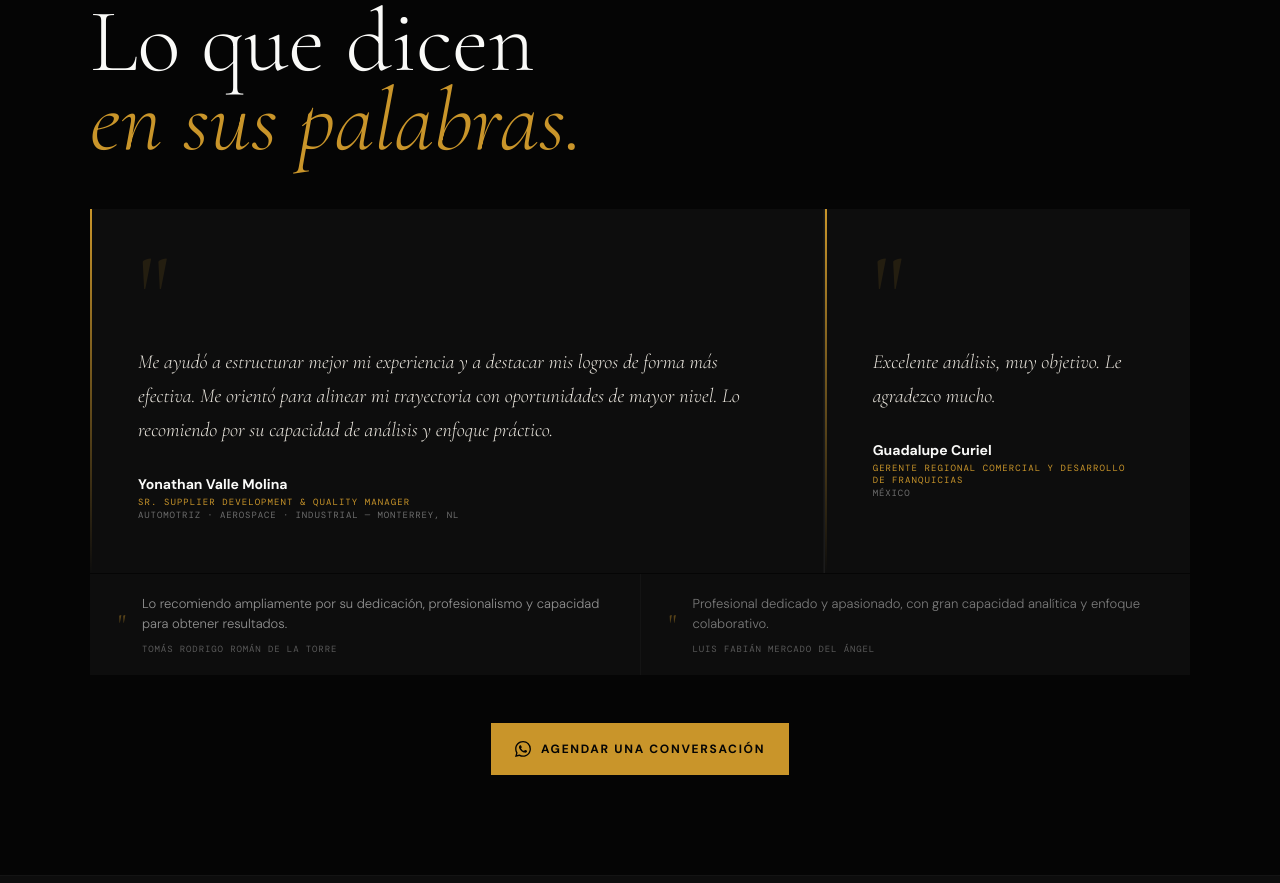
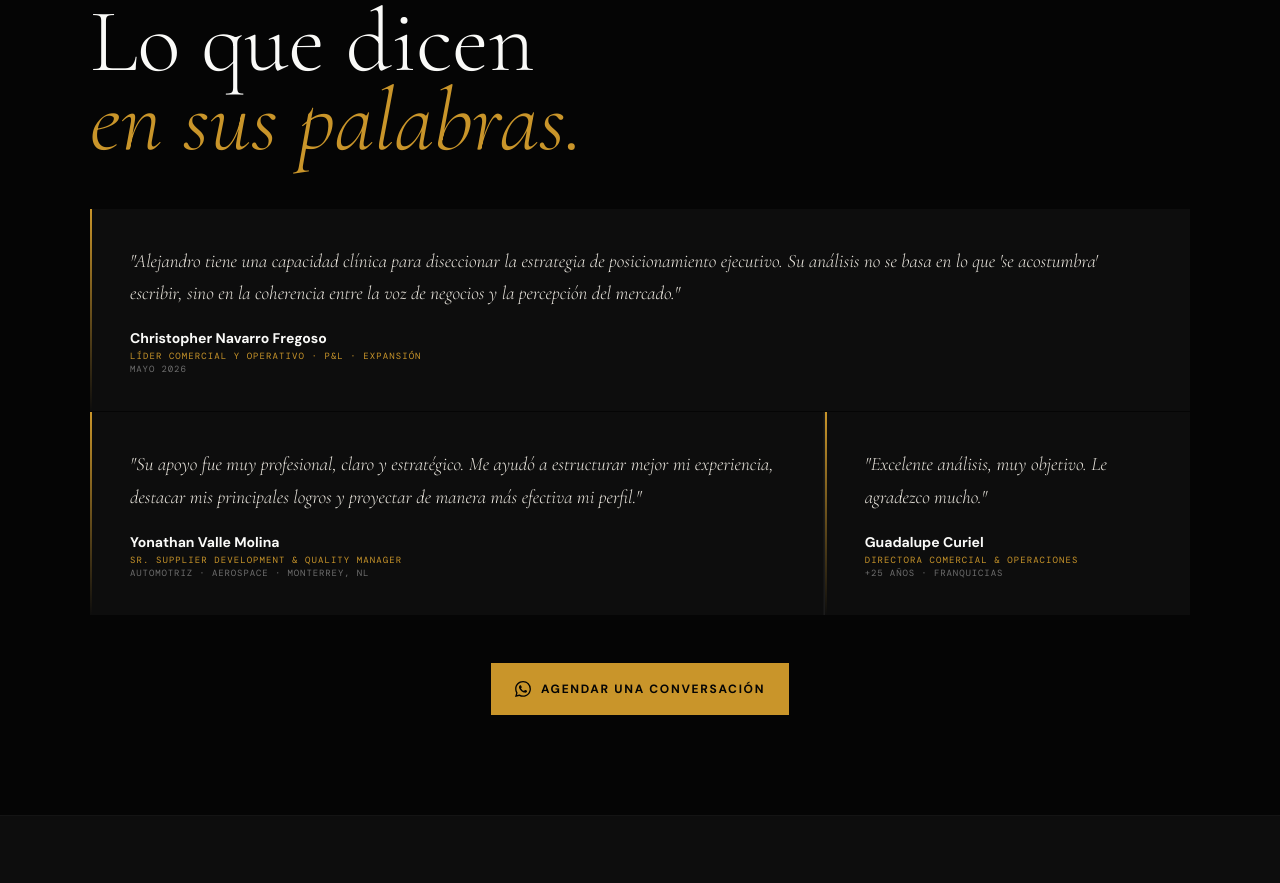
Before and after one commit to vivancoalejandro0407-hash/hirepilotmx, a website: page index.html in a window 1280 px wide. Shown: the part 1917-2800 px from the top of the page. Drawn offline with nearby package versions, Linux system fonts and the light colour scheme.

Commit message:
Add files via upload

```diff
--- a/index.html
+++ b/index.html
@@ -152,10 +152,10 @@ nav{position:fixed;top:0;left:0;right:0;z-index:100;display:flex;align-items:cen
 .prob-title{font-size:14px;font-weight:600;margin-bottom:10px;color:var(--white);}
 .prob-desc{font-size:13px;font-weight:300;line-height:1.8;color:rgba(255,255,255,0.65);}
 .prob-desc strong{color:var(--white);font-weight:500;}
-.testi-main{background:var(--black2);padding:52px 48px;position:relative;overflow:hidden;}
+.testi-main{background:var(--black2);padding:36px 40px;position:relative;overflow:hidden;}
 .testi-main::before{content:'';position:absolute;top:0;left:0;bottom:0;width:2px;background:linear-gradient(to bottom,var(--gold),transparent);}
-.testi-qmark{font-family:'Cormorant Garamond',serif;font-size:110px;line-height:0.6;color:var(--gold);opacity:0.12;margin-bottom:18px;user-select:none;}
-.testi-text{font-family:'Cormorant Garamond',serif;font-size:clamp(16px,2vw,20px);font-weight:300;font-style:italic;line-height:1.7;color:var(--white2);margin-bottom:28px;}
+.testi-qmark{display:none;}
+.testi-text{font-family:'Cormorant Garamond',serif;font-size:clamp(16px,2vw,19px);font-weight:300;font-style:italic;line-height:1.7;color:var(--white2);margin-bottom:20px;}
 .testi-name{font-size:14px;font-weight:600;color:var(--white);}
 .testi-role{font-family:'DM Mono',monospace;font-size:9px;letter-spacing:0.12em;text-transform:uppercase;color:var(--gold);margin-top:3px;}
 .testi-company{font-family:'DM Mono',monospace;font-size:9px;letter-spacing:0.1em;text-transform:uppercase;color:rgba(255,255,255,0.4);margin-top:1px;}
@@ -166,7 +166,9 @@ nav{position:fixed;top:0;left:0;right:0;z-index:100;display:flex;align-items:cen
 .ale-stat{padding:22px;background:var(--black2);text-align:center;}
 .ale-stat-num{font-family:'Cormorant Garamond',serif;font-size:44px;font-weight:300;color:var(--gold);line-height:1;}
 .ale-stat-lbl{font-family:'DM Mono',monospace;font-size:9px;letter-spacing:0.15em;text-transform:uppercase;color:var(--gray);}
-.ale-photo{width:100%;max-width:340px;aspect-ratio:4/5;object-fit:cover;object-position:center top;border:1px solid var(--border2);filter:grayscale(15%);display:block;}
+.ale-photo-wrap{position:relative;width:100%;max-width:340px;}
+.ale-photo-wrap::before{content:'';position:absolute;top:12px;left:12px;right:-12px;bottom:-12px;border:1px solid var(--border2);z-index:0;}
+.ale-photo{width:100%;aspect-ratio:1/1;object-fit:cover;object-position:center top;border:1px solid var(--gold);filter:grayscale(8%);display:block;position:relative;z-index:1;}
 .ale-quote{border:1px solid var(--border2);padding:40px;background:var(--black2);}
 .ale-qmark{font-family:'Cormorant Garamond',serif;font-size:80px;line-height:0.6;color:var(--gold);opacity:0.3;margin-bottom:14px;}
 .ale-qtext{font-family:'Cormorant Garamond',serif;font-size:clamp(16px,2vw,20px);font-weight:300;font-style:italic;line-height:1.6;color:var(--white2);margin-bottom:18px;}
@@ -260,6 +262,8 @@ footer{padding:40px 56px;background:var(--black);border-top:1px solid var(--bord
   .testi-main{padding:32px 20px;}
   footer{padding:28px 20px;flex-direction:column;text-align:center;}
   .ale-photo{max-width:100%;}
+  .ale-photo-wrap{max-width:100%;margin-bottom:12px;}
+  .ale-photo-wrap::before{display:none;}
   .empresa-grid{grid-template-columns:1fr;}
 
   /* Legibilidad mobile — textos más claros y grandes */
@@ -511,32 +515,31 @@ footer{padding:40px 56px;background:var(--black);border-top:1px solid var(--bord
   <div style="max-width:1100px;margin:0 auto;">
     <p class="sec-label">Quienes han trabajado con Alejandro Vivanco</p>
     <h2 class="sec-title" style="margin-bottom:48px;">Lo que dicen<br><em>en sus palabras.</em></h2>
-    <div style="display:grid;grid-template-columns:2fr 1fr;gap:1px;background:var(--border);margin-bottom:1px;" class="grid-testi">
+
+    <!-- Christopher — grande, solo -->
+    <div class="testi-main" style="margin-bottom:1px;">
+      <p class="testi-text">"Alejandro tiene una capacidad clínica para diseccionar la estrategia de posicionamiento ejecutivo. Su análisis no se basa en lo que 'se acostumbra' escribir, sino en la coherencia entre la voz de negocios y la percepción del mercado."</p>
+      <div class="testi-name">Christopher Navarro Fregoso</div>
+      <div class="testi-role">Líder Comercial y Operativo · P&amp;L · Expansión</div>
+      <div class="testi-company">Mayo 2026</div>
+    </div>
+
+    <!-- Yonathan y Guadalupe -->
+    <div style="display:grid;grid-template-columns:2fr 1fr;gap:1px;background:var(--border);margin-bottom:48px;" class="grid-testi">
       <div class="testi-main">
-        <div class="testi-qmark">"</div>
-        <p class="testi-text">Me ayudó a estructurar mejor mi experiencia y a destacar mis logros de forma más efectiva. Me orientó para alinear mi trayectoria con oportunidades de mayor nivel. Lo recomiendo por su capacidad de análisis y enfoque práctico.</p>
+        <p class="testi-text">"Su apoyo fue muy profesional, claro y estratégico. Me ayudó a estructurar mejor mi experiencia, destacar mis principales logros y proyectar de manera más efectiva mi perfil."</p>
         <div class="testi-name">Yonathan Valle Molina</div>
         <div class="testi-role">Sr. Supplier Development &amp; Quality Manager</div>
-        <div class="testi-company">Automotriz · Aerospace · Industrial — Monterrey, NL</div>
+        <div class="testi-company">Automotriz · Aerospace · Monterrey, NL</div>
       </div>
       <div class="testi-main" style="border-left:1px solid var(--border);">
-        <div class="testi-qmark">"</div>
-        <p class="testi-text">Excelente análisis, muy objetivo. Le agradezco mucho.</p>
+        <p class="testi-text">"Excelente análisis, muy objetivo. Le agradezco mucho."</p>
         <div class="testi-name">Guadalupe Curiel</div>
-        <div class="testi-role">Gerente Regional Comercial y Desarrollo de Franquicias</div>
-        <div class="testi-company">México</div>
+        <div class="testi-role">Directora Comercial &amp; Operaciones</div>
+        <div class="testi-company">+25 años · Franquicias</div>
       </div>
     </div>
-    <div style="display:grid;grid-template-columns:1fr 1fr;gap:1px;background:var(--border);margin-bottom:48px;" class="grid-2col">
-      <div style="background:var(--black2);padding:20px 28px;display:flex;align-items:center;gap:16px;">
-        <div style="font-family:'Cormorant Garamond',serif;font-size:28px;color:var(--gold);opacity:0.4;flex-shrink:0;">"</div>
-        <div><p style="font-size:13px;font-weight:300;color:rgba(255,255,255,0.55);line-height:1.6;margin-bottom:8px;">Lo recomiendo ampliamente por su dedicación, profesionalismo y capacidad para obtener resultados.</p><p style="font-family:'DM Mono',monospace;font-size:9px;letter-spacing:0.1em;text-transform:uppercase;color:var(--gray);">Tomás Rodrigo Román de la Torre</p></div>
-      </div>
-      <div style="background:var(--black2);padding:20px 28px;display:flex;align-items:center;gap:16px;">
-        <div style="font-family:'Cormorant Garamond',serif;font-size:28px;color:var(--gold);opacity:0.4;flex-shrink:0;">"</div>
-        <div><p style="font-size:13px;font-weight:300;color:rgba(255,255,255,0.45);line-height:1.6;margin-bottom:8px;">Profesional dedicado y apasionado, con gran capacidad analítica y enfoque colaborativo.</p><p style="font-family:'DM Mono',monospace;font-size:9px;letter-spacing:0.1em;text-transform:uppercase;color:var(--gray);">Luis Fabián Mercado del Ángel</p></div>
-      </div>
-    </div>
+
     <div style="text-align:center;">
       <a href="https://wa.me/523320658076?text=Quiero%20trabajar%20mi%20perfil" class="btn-wa" style="display:inline-flex;max-width:320px;" target="_blank">
         <svg class="wa-svg" viewBox="0 0 24 24" fill="currentColor"><path d="M17.472 14.382c-.297-.149-1.758-.867-2.03-.967-.273-.099-.471-.148-.67.15-.197.297-.767.966-.94 1.164-.173.199-.347.223-.644.075-.297-.15-1.255-.463-2.39-1.475-.883-.788-1.48-1.761-1.653-2.059-.173-.297-.018-.458.13-.606.134-.133.298-.347.446-.52.149-.174.198-.298.298-.497.099-.198.05-.371-.025-.52-.075-.149-.669-1.612-.916-2.207-.242-.579-.487-.5-.669-.51-.173-.008-.371-.01-.57-.01-.198 0-.52.074-.792.372-.272.297-1.04 1.016-1.04 2.479 0 1.462 1.065 2.875 1.213 3.074.149.198 2.096 3.2 5.077 4.487.709.306 1.262.489 1.694.625.712.227 1.36.195 1.871.118.571-.085 1.758-.719 2.006-1.413.248-.694.248-1.289.173-1.413-.074-.124-.272-.198-.57-.347m-5.421 7.403h-.004a9.87 9.87 0 01-5.031-1.378l-.361-.214-3.741.982.998-3.648-.235-.374a9.86 9.86 0 01-1.51-5.26c.001-5.45 4.436-9.884 9.888-9.884 2.64 0 5.122 1.03 6.988 2.898a9.825 9.825 0 012.893 6.994c-.003 5.45-4.437 9.884-9.885 9.884m8.413-18.297A11.815 11.815 0 0012.05 0C5.495 0 .16 5.335.157 11.892c0 2.096.547 4.142 1.588 5.945L.057 24l6.305-1.654a11.882 11.882 0 005.683 1.448h.005c6.554 0 11.89-5.335 11.893-11.893a11.821 11.821 0 00-3.48-8.413z"/></svg>
@@ -605,7 +608,9 @@ footer{padding:40px 56px;background:var(--black);border-top:1px solid var(--bord
       </div>
     </div>
     <div style="display:flex;flex-direction:column;gap:28px;">
-      <img src="alejandro.jpg" alt="Alejandro Vivanco — Fundador HirePilotMX" class="ale-photo">
+      <div class="ale-photo-wrap">
+        <img src="alejandro.jpg" alt="Alejandro Vivanco — Fundador HirePilotMX" class="ale-photo">
+      </div>
       <div class="ale-quote">
         <div class="ale-qmark">"</div>
         <p class="ale-qtext">He visto perfiles con 20 años de experiencia real que no consiguen respuesta — no porque la trayectoria sea débil, sino porque el CV no comunica el nivel. Eso tiene solución concreta.</p>
```
